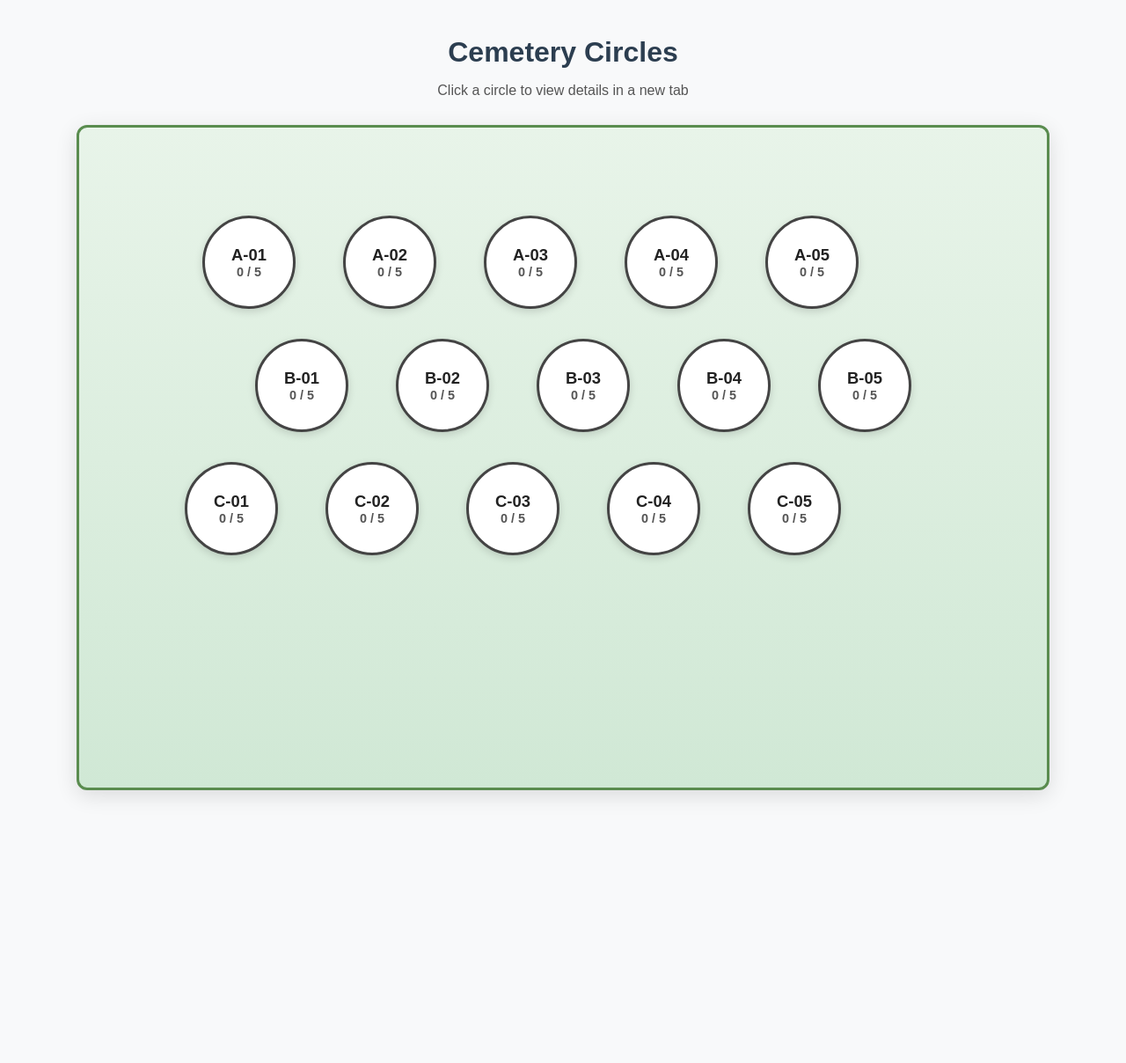
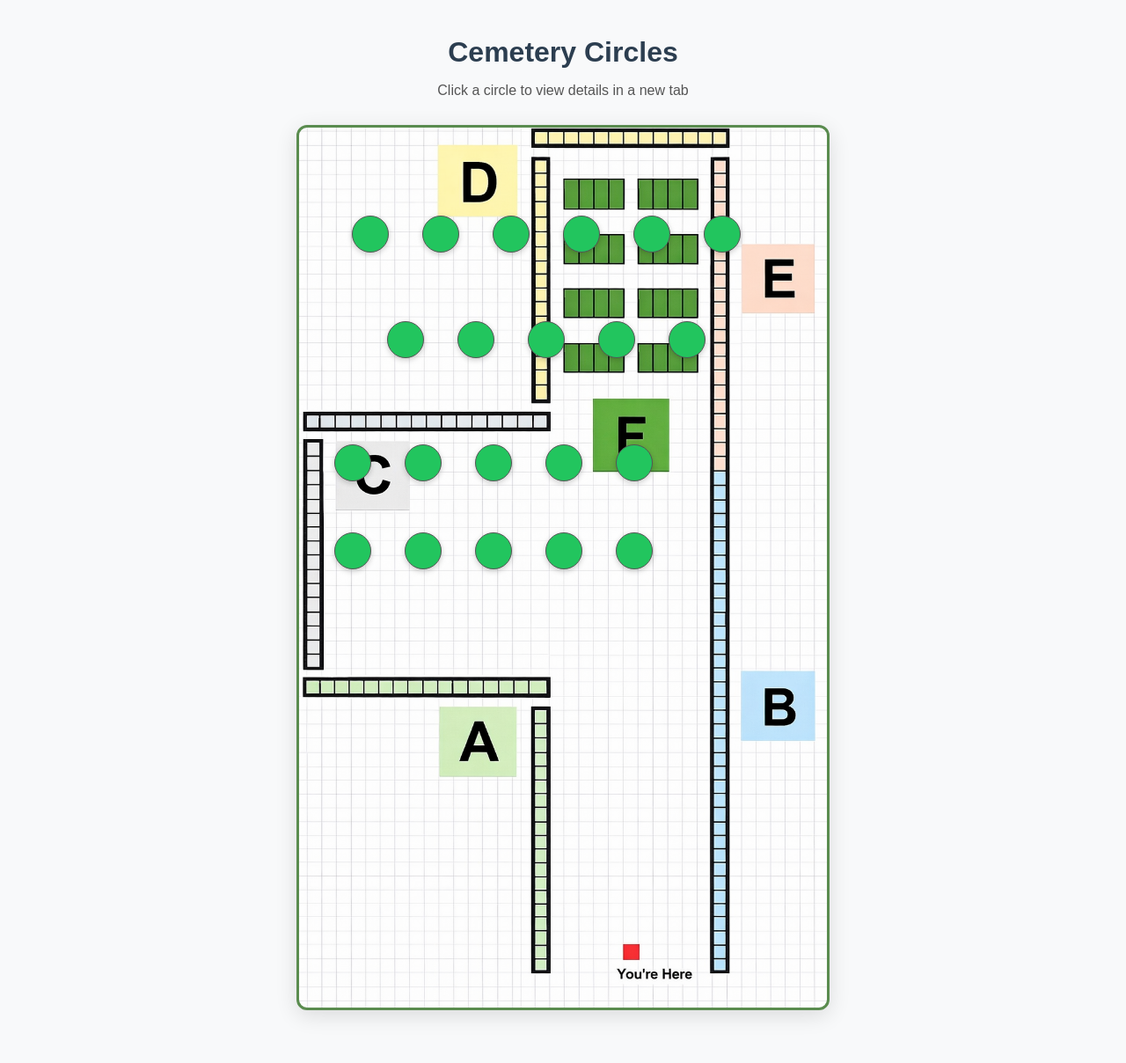
Before and after one commit to Nyelo7/thesis, a PHP site: page /circle.php in a window 1280 px wide. Shown: the whole page at 88% size. Before the commit the page ends 907 px from the top, so only its background shows below. Run offline with PHP 8.4, Linux system fonts and the light colour scheme; tables that the repository leaves empty or names only in its code hold one stand-in row (values such as "Sample post").

Commit message:
making plot circle and id accurate when i click the circles

```diff
--- a/admin/circle.php
+++ b/admin/circle.php
@@ -53,10 +53,13 @@ $conn->close();
     }
     .container {
         position: relative;
-      width: 1100px;
-      height: 750px;
+        width: 600px;
+        height: 1000px;                 /* Your new height */
         margin: 0 auto 40px;
-      background: linear-gradient(to bottom, #e8f4e9, #d0e8d5);
+        background-image: url('pic.png');
+        background-size: cover;
+        background-position: center;
+        background-repeat: no-repeat;
         border: 3px solid #5a8c4f;
         border-radius: 12px;
         overflow: hidden;
@@ -64,35 +67,24 @@ $conn->close();
     }
     .circle {
         position: absolute;
-      width: 100px;
-      height: 100px;
+        width: 40px;
+        height: 40px;
         border-radius: 50%;
-      border: 3px solid #444;
-      display: flex;
-      flex-direction: column;
-      align-items: center;
-      justify-content: center;
-      font-size: 1.05rem;
-      font-weight: bold;
-      color: #222;
+        border: 1px solid #555;
         cursor: pointer;
         transition: all 0.22s ease;
-      box-shadow: 0 3px 10px rgba(0,0,0,0.15);
+        box-shadow: 0 2px 6px rgba(0,0,0,0.2);
     }
     .circle:hover {
-      transform: scale(1.15);
+        transform: scale(1.5);
         z-index: 10;
-      box-shadow: 0 8px 20px rgba(0,0,0,0.25);
+        box-shadow: 0 6px 15px rgba(0,0,0,0.4);
     }
-    .circle .id   { font-size: 1.15rem; }
-    .circle .cnt  { font-size: 0.9rem; color: #555; }
 
-    .fill-0 { background: #ffffff; }
-    .fill-1 { background: #e3f2fd; }
-    .fill-2 { background: #d4edda; }
-    .fill-3 { background: #fff3cd; }
-    .fill-4 { background: #f8d7da; }
-    .fill-5 { background: #f5c6cb; color: #721c24; }
+    /* New color scheme */
+    .fill-0 { background: #22c55e; }           /* Green - 0 people (no data) */
+    .fill-2-4 { background: #eab308; }         /* Dark yellow - 2 to 4 people */
+    .fill-5plus { background: #ef4444; }       /* Red - 5 or more */
 </style>
 </head>
 <body>
@@ -103,25 +95,31 @@ $conn->close();
 <div class="container" id="map"></div>
 
 <script>
-// Static circles – add more if needed
 const circles = [
-  { id: "A-01", x: 140, y: 100 },
-  { id: "A-02", x: 300, y: 100 },
-  { id: "A-03", x: 460, y: 100 },
-  { id: "A-04", x: 620, y: 100 },
-  { id: "A-05", x: 780, y: 100 },
+  { id: "A-01", x: 60,  y: 100 },
+  { id: "A-02", x: 140, y: 100 },
+  { id: "A-03", x: 220, y: 100 },
+  { id: "A-04", x: 300, y: 100 },
+  { id: "A-05", x: 380, y: 100 },
+  { id: "A-06", x: 460, y: 100 },
 
-  { id: "B-01", x: 200, y: 240 },
-  { id: "B-02", x: 360, y: 240 },
-  { id: "B-03", x: 520, y: 240 },
-  { id: "B-04", x: 680, y: 240 },
-  { id: "B-05", x: 840, y: 240 },
+  { id: "B-01", x: 100, y: 220 },
+  { id: "B-02", x: 180, y: 220 },
+  { id: "B-03", x: 260, y: 220 },
+  { id: "B-04", x: 340, y: 220 },
+  { id: "B-05", x: 420, y: 220 },
 
-  { id: "C-01", x: 120, y: 380 },
-  { id: "C-02", x: 280, y: 380 },
-  { id: "C-03", x: 440, y: 380 },
-  { id: "C-04", x: 600, y: 380 },
-  { id: "C-05", x: 760, y: 380 },
+  { id: "C-01", x: 40,  y: 360 },
+  { id: "C-02", x: 120, y: 360 },
+  { id: "C-03", x: 200, y: 360 },
+  { id: "C-04", x: 280, y: 360 },
+  { id: "C-05", x: 360, y: 360 },
+
+  { id: "D-01", x: 40,  y: 460 },
+  { id: "D-02", x: 120, y: 460 },
+  { id: "D-03", x: 200, y: 460 },
+  { id: "D-04", x: 280, y: 460 },
+  { id: "D-05", x: 360, y: 460 },
 ];
 
 const dbData = <?= json_encode($group_data) ?>;
@@ -129,21 +127,27 @@ const dbData = <?= json_encode($group_data) ?>;
 const map = document.getElementById('map');
 
 circles.forEach(c => {
-  const info = dbData[c.id] || { count: 0, names: [] };
+  const info = dbData[c.id] || { count: 0 };
 
   const div = document.createElement('div');
-  div.className = `circle fill-${Math.min(info.count, 5)}`;
+  div.className = 'circle';
+
+  // Correct color classes based on your request
+  if (info.count === 0) {
+    div.classList.add('fill-0');       // Green - no data
+  } else if (info.count >= 1 && info.count <= 4) {
+    div.classList.add('fill-2-4');     // Dark yellow - 2 to 4
+  } else if (info.count >= 5) {
+    div.classList.add('fill-5plus');   // Red - 5 or more
+  } else {
+    div.classList.add('fill-1');       // Add this for count = 1 (make it green too)
+  }
+
   div.style.left = c.x + 'px';
   div.style.top  = c.y + 'px';
 
-  div.innerHTML = `
-    <div class="id">${c.id}</div>
-    <div class="cnt">${info.count} / 5</div>
-  `;
-
-  // Open in the SAME tab (changed from _blank to _self)
   div.onclick = () => {
-    window.location.href = 'plot_info.php?plot=' + encodeURIComponent(c.id);
+  window.location.href = 'add_form.php?plot=' + encodeURIComponent(c.id);
   };
 
   map.appendChild(div);
```
Also changed, not shown: admin/add_form.php (+22 -17 lines), admin/pic.png (added). Lines whose indentation alone changed are shown as unchanged.
